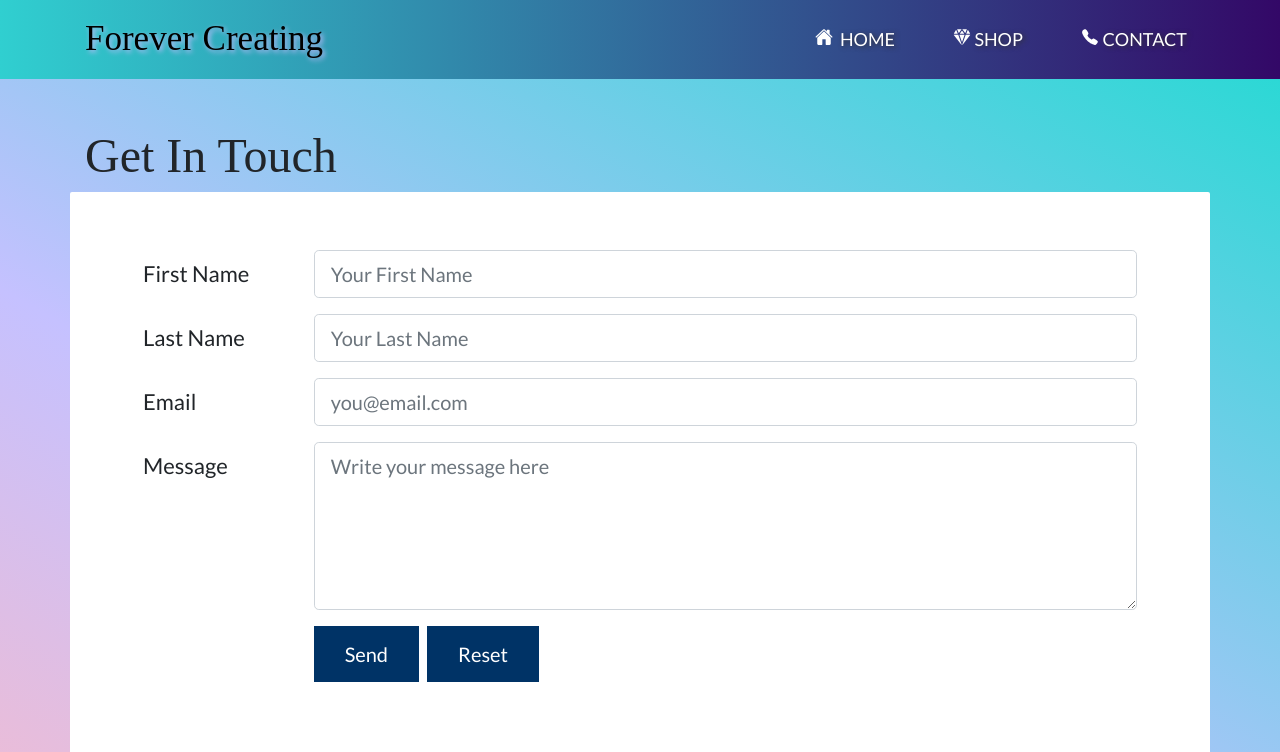
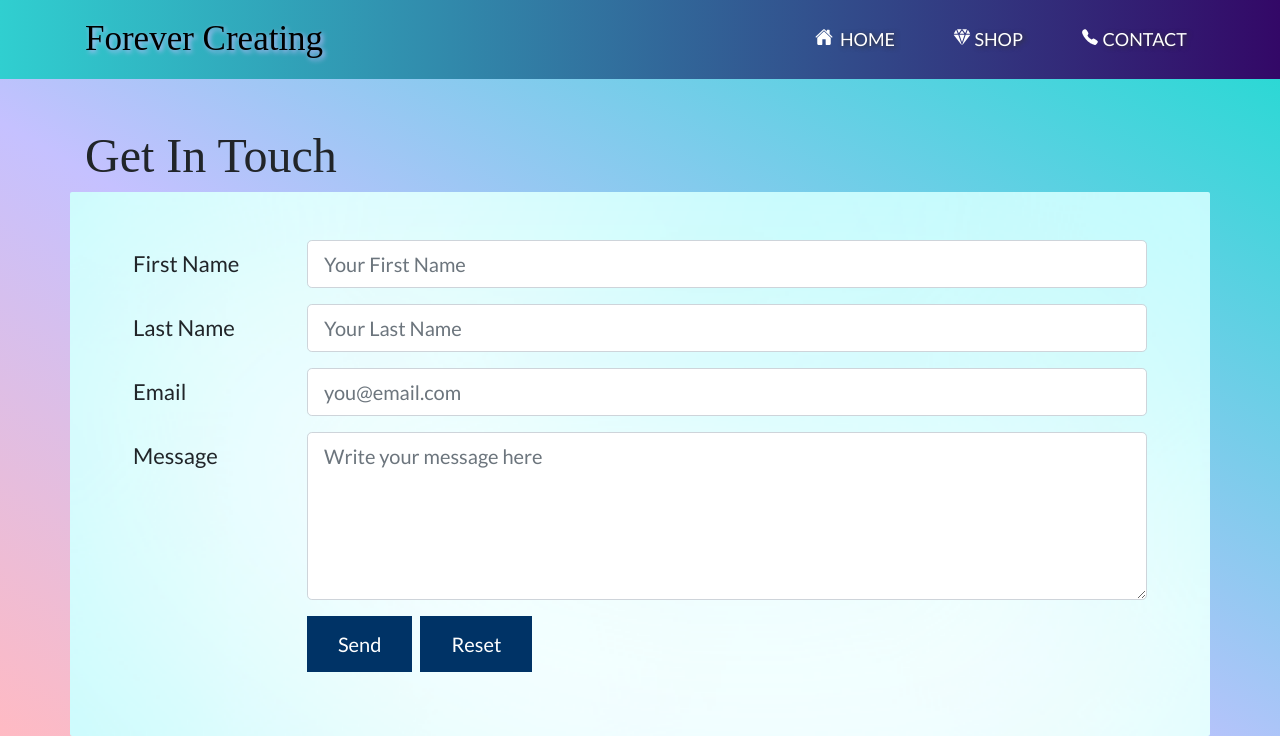
Before and after one commit to Pracasap/Clay-Earrings, a React (Create React App) app: page /contact in a window 1280 px wide. Shown: the top 752 px of the page. Built offline with nearby package versions, Linux system fonts and the light colour scheme; a web font is replaced by a local one.

Commit message:
changed backgrounds on shop and contact pages

```diff
--- a/src/App.css
+++ b/src/App.css
@@ -160,6 +160,12 @@ button[type=reset] {
   color: rgb(50, 50, 50) !important;
 }
 
+.contactBox {
+  background-image: url(./images/blurry-gradient-haikei.png);
+  background-repeat: no-repeat;
+  background-size: cover;
+}
+
 /* Footer */
 .site-footer {
   background-image: linear-gradient(to right, #3ab5b0 0%, #3d99be 31%, #56317a 100%);
--- a/src/Components/ContactCompoent.js
+++ b/src/Components/ContactCompoent.js
@@ -136,7 +136,7 @@ class Contact extends Component {
                             <h3>Get In Touch</h3>
                         </div>
                     </div>
-                    <div className="row row-content" style={{backgroundColor: '#fff', borderRadius: 2}}>
+                    <div className="row contactBox" style={{borderRadius: 2}}>
                         <div className="col m-2 m-md-3 m-lg-4 m-xl-5">
                             <ToastContainer />
                             <Form onSubmit={this.handleSubmit} id="contactForm">
@@ -208,7 +208,6 @@ class Contact extends Component {
                             </Form>
                         </div>
                     </div>
-                    <svg xmlns="http://www.w3.org/2000/svg" viewBox="0 62 1400 350"><path fill="#fff" fill-opacity="1" d="M0,256L30,261.3C60,267,120,277,180,245.3C240,213,300,139,360,122.7C420,107,480,149,540,170.7C600,192,660,192,720,197.3C780,203,840,213,900,197.3C960,181,1020,139,1080,106.7C1140,75,1200,53,1260,69.3C1320,85,1380,139,1410,165.3L1440,192L1440,0L1410,0C1380,0,1320,0,1260,0C1200,0,1140,0,1080,0C1020,0,960,0,900,0C840,0,780,0,720,0C660,0,600,0,540,0C480,0,420,0,360,0C300,0,240,0,180,0C120,0,60,0,30,0L0,0Z"></path></svg>
                 </div>
             </div>
         );
--- a/src/Components/ProductComponent.js
+++ b/src/Components/ProductComponent.js
@@ -18,7 +18,7 @@ function Products(props) {
                         <h3>Our Products</h3>
                     </div>
                 </div>
-                <div className="row row-content" style={{backgroundColor: 'white', borderRadius: 2 }}>
+                <div className="row row-content contactBox" style={{ borderRadius: 2 }}>
                         {ourProducts}
                 </div>
             </div>
```
Also changed, not shown: src/images/blurry-gradient-haikei.png (added).
